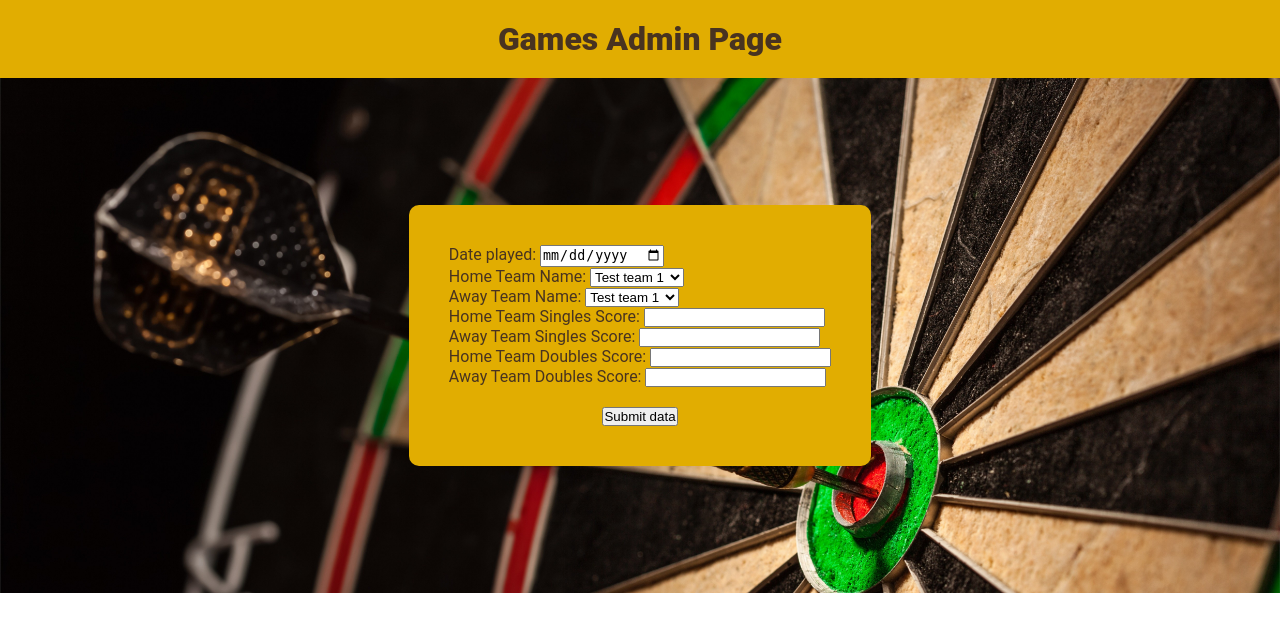
After one commit to idolienc/Darts-Project, a Flask app: page /admin/games in a window 1280 px wide. The commit adds this page. Shown: the top 632 px of the page. Run offline with Flask 3, Linux system fonts and the light colour scheme; data comes from the database, SQL or seed files in the repository; both versions use the stored data as it was after the commit.

Commit message:
Added ability to log games through /admin/games

```diff
--- a/darts_project/routes.py
+++ b/darts_project/routes.py
@@ -8,8 +8,8 @@ from darts_project.db import get_db
 def index():
     return render_template('index.html')
 
-@app.route('/admin', methods=('GET', 'POST'))
-def admin():
+@app.route('/admin/teams', methods=('GET', 'POST'))
+def adminteams():
     if '_flashes' in session:
         session['_flashes'].clear()
     if request.method == 'POST':
@@ -26,6 +26,48 @@ def admin():
             db.commit()
             return redirect(url_for('index'))
 
-    return render_template('admin.html')
+    return render_template('teams.html')
+
+@app.route('/admin/games', methods=('GET', 'POST'))
+def admingames():
+    db = get_db()
+    cursor = db.cursor()
+    res = cursor.execute('SELECT team_id, teamname FROM teams')
+    team_data = [{'team_id':team_id, 'teamname':teamname} for team_id, teamname in res]
+    if '_flashes' in session:
+        session['_flashes'].clear()
+    if request.method == 'POST':
+        date_time = request.form['date_time']
+        home_teamname = request.form['home_teamid']
+        away_teamname = request.form['away_teamid']
+        hometeam_score_singles = request.form['hometeam_score_singles']
+        away_teamscore_singles = request.form['awayteam_score_singles']
+        home_teamscore_doubles = request.form['hometeam_score_doubles']
+        away_teamscore_doubles = request.form['awayteam_score_doubles']
+        error = None
+
+        if not date_time:
+            error = 'Date is required.'
+        if not home_teamname:
+            error = 'Home Team is required.'
+        if not away_teamname:
+            error = 'Away Team is required.'
+        if not hometeam_score_singles:
+            error = 'Home Team Singles Score is required.'
+        if not away_teamscore_singles:
+            error = 'Away Team Singles Score is required.'
+        if not home_teamscore_doubles:
+            error = 'Home Team Doubles Score is required.'
+        if not away_teamscore_doubles:
+            error = 'Away Team Doubles Score is required.'
+        if error is not None:
+            flash(error)
+        else:
+            db = get_db()
+            db.execute('INSERT INTO games (date_time, hometeam_id, awayteam_id, hometeam_singles_score, awayteam_singles_score, hometeam_doubles_score, awayteam_doubles_score) VALUES (?, ?, ?, ?, ?, ?, ?)', (date_time, home_teamname, away_teamname, hometeam_score_singles, away_teamscore_singles, home_teamscore_doubles, away_teamscore_doubles))
+            db.commit()
+            return redirect(url_for('index'))
+
+    return render_template('games.html', team_data=team_data)
 
 #@app.route('/admin/games', methods=('GET', 'POST'))
--- /dev/null
+++ b/darts_project/static/games.css
@@ -0,0 +1,65 @@
+* {
+    padding: 0;
+    margin: 0;
+}
+
+.title {
+    display: flex;
+    color: #483320;
+    background: #E1AD01;
+    font-family: 'Roboto', 'sans-serif';
+    font-size: 32px;
+    font-weight: 900;
+    padding-top: 20px;
+    padding-bottom: 20px;
+    align-items: center;
+    justify-content: center;
+}
+
+.headerphoto {
+    display: flex;
+    background-image: url(darts_board.jpg);
+    background-size: cover;
+    height: 515px;
+    overflow: hidden;
+    align-items: center;
+    justify-content: center;
+}
+
+.headerphoto div {
+    display: flex;
+    flex-direction: column;
+    color: #483320;
+    background: #E1AD01;
+    font-family: 'Roboto';
+    padding: 40px;
+    border-radius: 10px;
+    align-items: center;
+    justify-content: center;
+}
+
+.button {
+    display: flex;
+    align-items: center;
+    justify-content: center;
+    margin-top: 20px;
+}
+
+.flash-messages {
+    position: fixed;
+    top: 32px;
+    right: 10px;
+    width: 300px;
+    z-index: 1000;
+    color: red;
+}
+
+.flash {
+    display: flex;
+    align-items: center;
+    padding: 10px;
+    margin-bottom: 10px;
+    border-radius: 5px;
+    box-shadow: 0 2px 4px rgba(0, 0, 0, 0.1);
+    color: #fff;
+}
--- /dev/null
+++ b/darts_project/templates/games.html
@@ -0,0 +1,72 @@
+<!DOCTYPE html>
+<html lang="en">
+<head>
+    <meta charset="UTF-8">
+    <meta name="viewport" content="width=device-width, initial-scale=1.0">
+    <title>Games Admin Form</title>
+    <link rel="stylesheet" href="{{ url_for('static', filename='games.css') }}">
+</head>
+<body>
+    <div class="title">
+        <p>Games Admin Page</p>
+    </div>
+    <div class="flash-messages">
+        {% with messages = get_flashed_messages() %}
+            {% if messages %}
+                <ul class=flashes>
+                    {% for message in messages %}
+                    <li>{{ message }}</li>
+                    {% endfor %}
+                </ul>
+            {% endif %}
+        {% endwith %}
+        {% block body %}{% endblock %}
+    </div>
+    <div class="headerphoto">
+        <div>
+            <form action="" method="post">
+
+            <p>
+                <label for ="date_time">Date played:</label>
+                <input type="date" id="date_time" name="date_time" />
+            </p>
+            <p>
+                <label for ="home_teamid">Home Team Name:</label>
+                <select id="home_teamid" name="home_teamid">
+                {% for team in team_data %}
+                    <option value = "{{team.team_id}}">{{team.teamname}}</option>
+                {% endfor %}
+                </select>
+            </p>
+            <p>
+                <label for ="away_teamid">Away Team Name:</label>
+                <select id="away_teamid" name="away_teamid">
+                {% for team in team_data %}
+                    <option value = "{{team.team_id}}">{{team.teamname}}</option>
+                {% endfor %}
+                </select>
+            </p>
+            <p>
+                <label for ="hometeam_score">Home Team Singles Score:</label>
+                <input type="text" id="hometeam_score" name="hometeam_score_singles" />
+            </p>
+            <p>
+                <label for ="awayteam_score">Away Team Singles Score:</label>
+                <input type="text" id="awayteam_score" name="awayteam_score_singles" />
+            </p>
+            <p>
+                <label for ="hometeam_score_doubles">Home Team Doubles Score:</label>
+                <input type="text" id="hometeam_score_doubles" name="hometeam_score_doubles" />
+            </p>
+            <p>
+                <label for ="awayteam_score_doubles">Away Team Doubles Score:</label>
+                <input type="text" id="awayteam_score_doubles" name="awayteam_score_doubles" />
+            </p>
+            <p class="button">
+                <button type="submit">Submit data</button>
+            </p>
+
+        </form>
+        </div>
+</body>
+</html>
--- a/darts_project/templates/admin.html
+++ b/darts_project/templates/teams.html
@@ -3,8 +3,8 @@
 <head>
     <meta charset="UTF-8">
     <meta name="viewport" content="width=device-width, initial-scale=1.0">
-    <title>Admin</title>
-    <link rel="stylesheet" href="static/admin.css">
+    <title>Teams Admin Form</title>
+    <link rel="stylesheet" href="{{ url_for('static', filename='teams.css') }}">
 </head>
 <body>
     <div class="title">
```
Also changed, not shown: darts.db, darts_project/static/teams.css (renamed from darts_project/static/admin.css).
